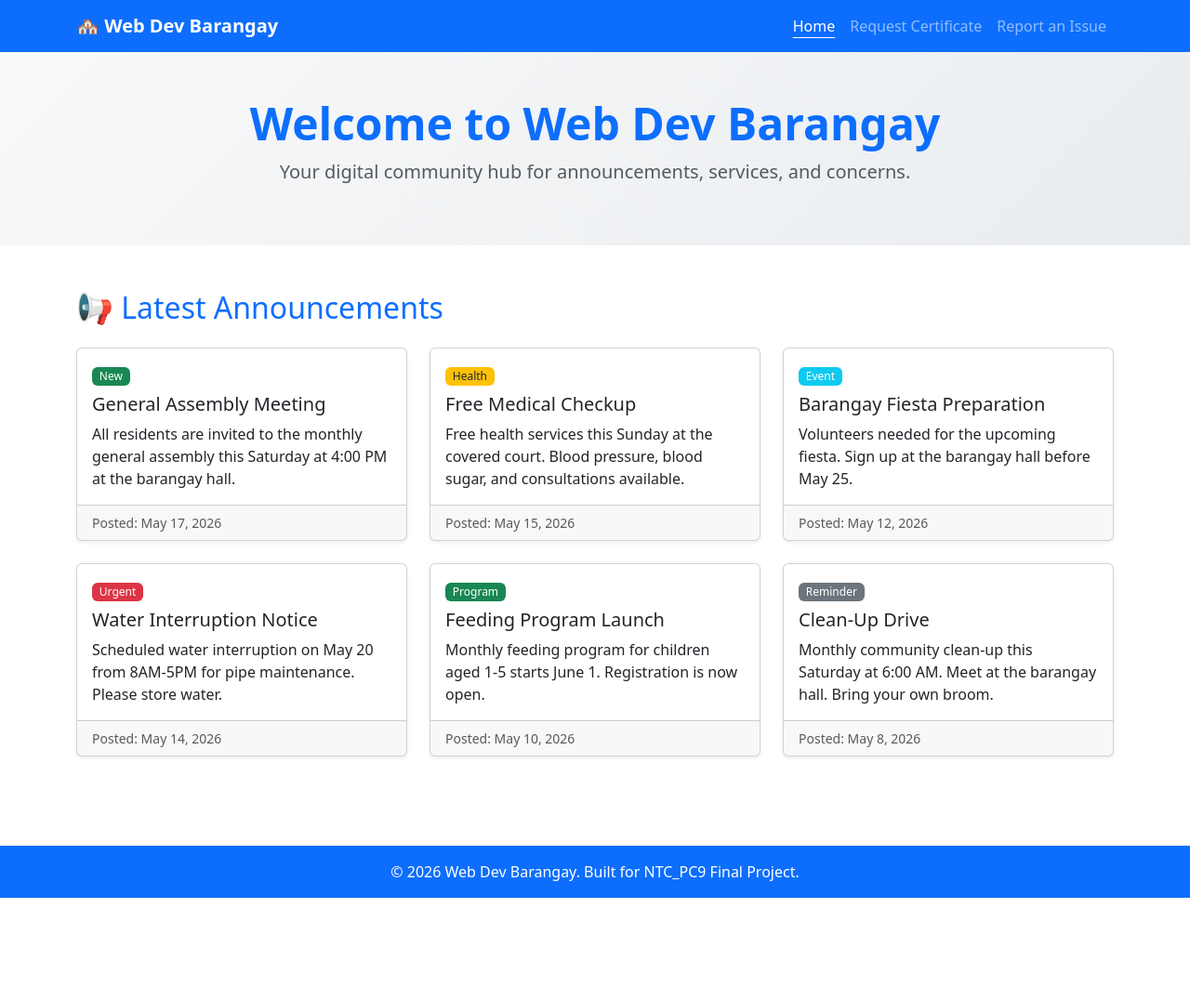
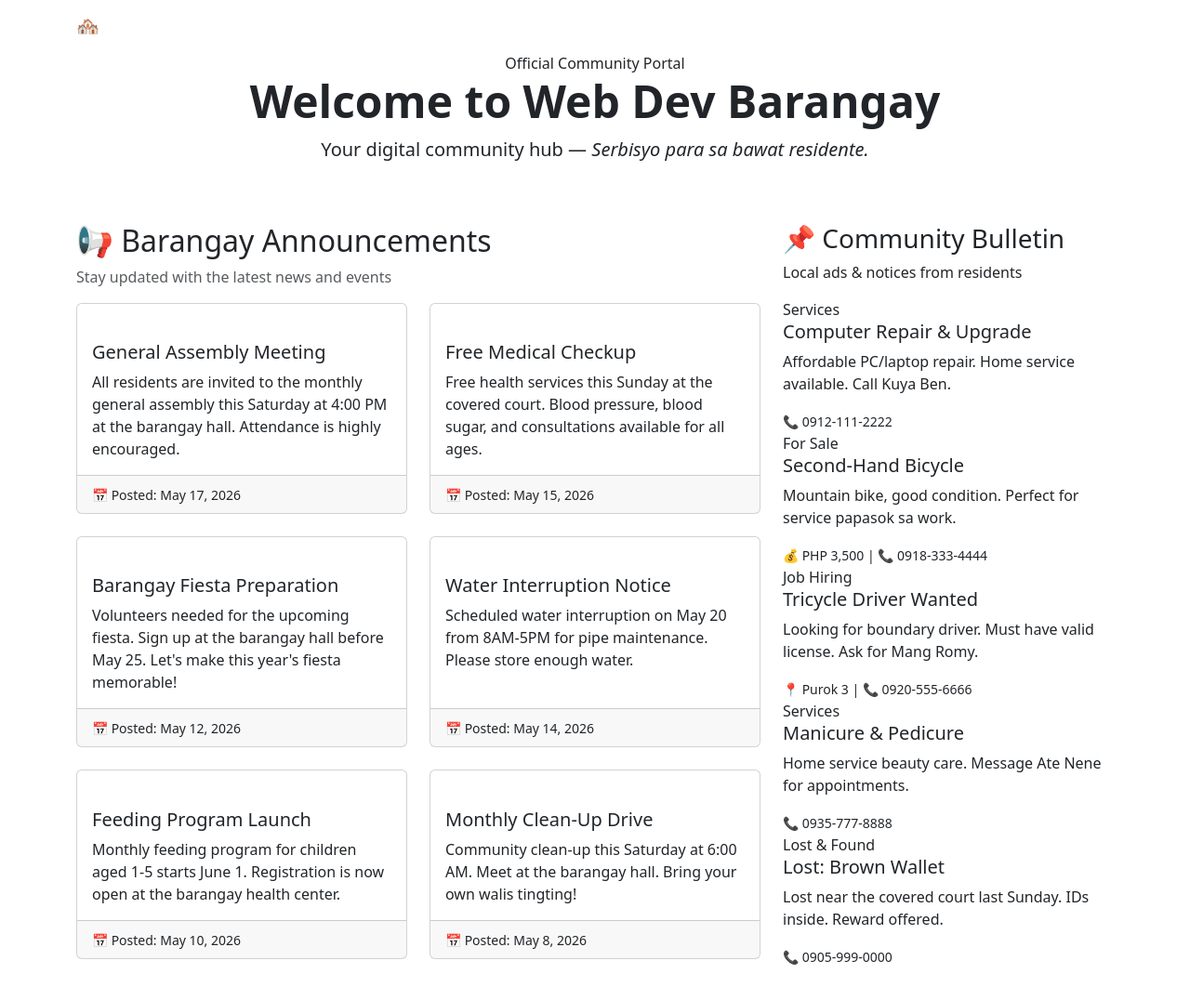
Before and after one commit to duckJays/web-dev-barangay, a plain HTML site: page index.html in a window 1280 px wide. Shown: the whole page at 93% size. Before the commit the page ends 966 px from the top, so only its background shows below. Drawn offline with nearby package versions, Linux system fonts and the light colour scheme.

Commit message:
Update index.html

```diff
--- a/index.html
+++ b/index.html
@@ -6,16 +6,18 @@
     <title>Web Dev Barangay - Home</title>
     <!-- Bootstrap CSS -->
     <link href="https://cdn.jsdelivr.net/npm/bootstrap@5.3.0/dist/css/bootstrap.min.css" rel="stylesheet">
+    <!-- Google Fonts -->
+    <link href="https://fonts.googleapis.com/css2?family=Merriweather:wght@400;700&family=Source+Sans+3:wght@400;600;700&display=swap" rel="stylesheet">
     <!-- Custom CSS -->
     <link rel="stylesheet" href="css/style.css">
 </head>
 <body>
 
-    <!-- ========== NAVBAR (Bootstrap Component #1) ========== -->
-    <nav class="navbar navbar-expand-lg navbar-dark bg-primary sticky-top">
+    <!-- ========== NAVBAR ========== -->
+    <nav class="navbar navbar-expand-lg navbar-dark sticky-top">
         <div class="container">
             <a class="navbar-brand fw-bold" href="index.html">
-                🏘️ Web Dev Barangay
+                <span class="brand-icon">🏘️</span> Web Dev Barangay
             </a>
             <button class="navbar-toggler" type="button" data-bs-toggle="collapse" data-bs-target="#navbarNav">
                 <span class="navbar-toggler-icon"></span>
@@ -37,111 +39,172 @@
     </nav>
 
     <!-- ========== HERO SECTION ========== -->
-    <header class="bg-light py-5 text-center">
+    <header class="hero-section text-center">
         <div class="container">
-            <h1 class="display-5 fw-bold text-primary">Welcome to Web Dev Barangay</h1>
-            <p class="lead text-muted">Your digital community hub for announcements, services, and concerns.</p>
+            <div class="hero-badge">Official Community Portal</div>
+            <h1 class="display-5 fw-bold">Welcome to Web Dev Barangay</h1>
+            <p class="lead">Your digital community hub — <em>Serbisyo para sa bawat residente.</em></p>
         </div>
     </header>
 
-    <!-- ========== ANNOUNCEMENTS SECTION ========== -->
+    <!-- ========== MAIN CONTENT ========== -->
     <main class="container my-5">
-        <h2 class="mb-4 text-primary">📢 Latest Announcements</h2>
+        <div class="row">
 
-        <!-- Bootstrap Grid + Cards (Bootstrap Component #2) -->
+            <!-- ===== LEFT COLUMN: Announcements ===== -->
+            <div class="col-12 col-lg-8">
+                <div class="section-header">
+                    <h2>📢 Barangay Announcements</h2>
+                    <p class="text-muted">Stay updated with the latest news and events</p>
+                </div>
+
                 <div class="row g-4" id="announcementContainer">
 
                     <!-- Card 1 -->
-            <div class="col-12 col-md-6 col-lg-4">
-                <div class="card h-100 shadow-sm">
+                    <div class="col-12 col-md-6">
+                        <div class="card announcement-card h-100">
                             <div class="card-body">
-                        <span class="badge bg-success mb-2">New</span>
+                                <span class="badge badge-urgent">Urgent</span>
                                 <h5 class="card-title">General Assembly Meeting</h5>
-                        <p class="card-text">All residents are invited to the monthly general assembly this Saturday at 4:00 PM at the barangay hall.</p>
+                                <p class="card-text">All residents are invited to the monthly general assembly this Saturday at 4:00 PM at the barangay hall. Attendance is highly encouraged.</p>
                             </div>
-                    <div class="card-footer text-muted small">
-                        Posted: May 17, 2026
+                            <div class="card-footer">
+                                <small>📅 Posted: May 17, 2026</small>
                             </div>
                         </div>
                     </div>
 
                     <!-- Card 2 -->
-            <div class="col-12 col-md-6 col-lg-4">
-                <div class="card h-100 shadow-sm">
+                    <div class="col-12 col-md-6">
+                        <div class="card announcement-card health h-100">
                             <div class="card-body">
-                        <span class="badge bg-warning text-dark mb-2">Health</span>
+                                <span class="badge badge-health">Health</span>
                                 <h5 class="card-title">Free Medical Checkup</h5>
-                        <p class="card-text">Free health services this Sunday at the covered court. Blood pressure, blood sugar, and consultations available.</p>
+                                <p class="card-text">Free health services this Sunday at the covered court. Blood pressure, blood sugar, and consultations available for all ages.</p>
                             </div>
-                    <div class="card-footer text-muted small">
-                        Posted: May 15, 2026
+                            <div class="card-footer">
+                                <small>📅 Posted: May 15, 2026</small>
                             </div>
                         </div>
                     </div>
 
                     <!-- Card 3 -->
-            <div class="col-12 col-md-6 col-lg-4">
-                <div class="card h-100 shadow-sm">
+                    <div class="col-12 col-md-6">
+                        <div class="card announcement-card event h-100">
                             <div class="card-body">
-                        <span class="badge bg-info mb-2">Event</span>
+                                <span class="badge badge-event">Event</span>
                                 <h5 class="card-title">Barangay Fiesta Preparation</h5>
-                        <p class="card-text">Volunteers needed for the upcoming fiesta. Sign up at the barangay hall before May 25.</p>
+                                <p class="card-text">Volunteers needed for the upcoming fiesta. Sign up at the barangay hall before May 25. Let's make this year's fiesta memorable!</p>
                             </div>
-                    <div class="card-footer text-muted small">
-                        Posted: May 12, 2026
+                            <div class="card-footer">
+                                <small>📅 Posted: May 12, 2026</small>
                             </div>
                         </div>
                     </div>
 
                     <!-- Card 4 -->
-            <div class="col-12 col-md-6 col-lg-4">
-                <div class="card h-100 shadow-sm">
+                    <div class="col-12 col-md-6">
+                        <div class="card announcement-card warning h-100">
                             <div class="card-body">
-                        <span class="badge bg-danger mb-2">Urgent</span>
+                                <span class="badge badge-warning-custom">Notice</span>
                                 <h5 class="card-title">Water Interruption Notice</h5>
-                        <p class="card-text">Scheduled water interruption on May 20 from 8AM-5PM for pipe maintenance. Please store water.</p>
+                                <p class="card-text">Scheduled water interruption on May 20 from 8AM-5PM for pipe maintenance. Please store enough water.</p>
                             </div>
-                    <div class="card-footer text-muted small">
-                        Posted: May 14, 2026
+                            <div class="card-footer">
+                                <small>📅 Posted: May 14, 2026</small>
                             </div>
                         </div>
                     </div>
 
                     <!-- Card 5 -->
-            <div class="col-12 col-md-6 col-lg-4">
-                <div class="card h-100 shadow-sm">
+                    <div class="col-12 col-md-6">
+                        <div class="card announcement-card program h-100">
                             <div class="card-body">
-                        <span class="badge bg-success mb-2">Program</span>
+                                <span class="badge badge-program">Program</span>
                                 <h5 class="card-title">Feeding Program Launch</h5>
-                        <p class="card-text">Monthly feeding program for children aged 1-5 starts June 1. Registration is now open.</p>
+                                <p class="card-text">Monthly feeding program for children aged 1-5 starts June 1. Registration is now open at the barangay health center.</p>
                             </div>
-                    <div class="card-footer text-muted small">
-                        Posted: May 10, 2026
+                            <div class="card-footer">
+                                <small>📅 Posted: May 10, 2026</small>
                             </div>
                         </div>
                     </div>
 
                     <!-- Card 6 -->
-            <div class="col-12 col-md-6 col-lg-4">
-                <div class="card h-100 shadow-sm">
+                    <div class="col-12 col-md-6">
+                        <div class="card announcement-card reminder h-100">
                             <div class="card-body">
-                        <span class="badge bg-secondary mb-2">Reminder</span>
-                        <h5 class="card-title">Clean-Up Drive</h5>
-                        <p class="card-text">Monthly community clean-up this Saturday at 6:00 AM. Meet at the barangay hall. Bring your own broom.</p>
+                                <span class="badge badge-reminder">Reminder</span>
+                                <h5 class="card-title">Monthly Clean-Up Drive</h5>
+                                <p class="card-text">Community clean-up this Saturday at 6:00 AM. Meet at the barangay hall. Bring your own walis tingting!</p>
                             </div>
-                    <div class="card-footer text-muted small">
-                        Posted: May 8, 2026
+                            <div class="card-footer">
+                                <small>📅 Posted: May 8, 2026</small>
                             </div>
                         </div>
                     </div>
 
                 </div>
+            </div>
+
+            <!-- ===== RIGHT COLUMN: Community Ads Sidebar ===== -->
+            <aside class="col-12 col-lg-4 mt-5 mt-lg-0">
+                <div class="ads-board">
+                    <div class="ads-board-header">
+                        <h3>📌 Community Bulletin</h3>
+                        <p>Local ads & notices from residents</p>
+                    </div>
+
+                    <!-- Ad 1 -->
+                    <div class="ad-item">
+                        <span class="ad-tag ad-tag-services">Services</span>
+                        <h5>Computer Repair & Upgrade</h5>
+                        <p>Affordable PC/laptop repair. Home service available. Call Kuya Ben.</p>
+                        <small>📞 0912-111-2222</small>
+                    </div>
+
+                    <!-- Ad 2 -->
+                    <div class="ad-item">
+                        <span class="ad-tag ad-tag-sale">For Sale</span>
+                        <h5>Second-Hand Bicycle</h5>
+                        <p>Mountain bike, good condition. Perfect for service papasok sa work.</p>
+                        <small>💰 PHP 3,500 | 📞 0918-333-4444</small>
+                    </div>
+
+                    <!-- Ad 3 -->
+                    <div class="ad-item">
+                        <span class="ad-tag ad-tag-jobs">Job Hiring</span>
+                        <h5>Tricycle Driver Wanted</h5>
+                        <p>Looking for boundary driver. Must have valid license. Ask for Mang Romy.</p>
+                        <small>📍 Purok 3 | 📞 0920-555-6666</small>
+                    </div>
+
+                    <!-- Ad 4 -->
+                    <div class="ad-item">
+                        <span class="ad-tag ad-tag-services">Services</span>
+                        <h5>Manicure & Pedicure</h5>
+                        <p>Home service beauty care. Message Ate Nene for appointments.</p>
+                        <small>📞 0935-777-8888</small>
+                    </div>
+
+                    <!-- Ad 5 -->
+                    <div class="ad-item">
+                        <span class="ad-tag ad-tag-lost">Lost & Found</span>
+                        <h5>Lost: Brown Wallet</h5>
+                        <p>Lost near the covered court last Sunday. IDs inside. Reward offered.</p>
+                        <small>📞 0905-999-0000</small>
+                    </div>
+
+                </div>
+            </aside>
+
+        </div>
     </main>
 
     <!-- ========== FOOTER ========== -->
-    <footer class="bg-primary text-white text-center py-3 mt-5">
+    <footer class="text-white text-center py-3 mt-5">
         <div class="container">
-            <p class="mb-0">&copy; 2026 Web Dev Barangay. Built for NTC_PC9 Final Project.</p>
+            <p class="mb-0">&copy; 2026 Web Dev Barangay. Built for NTC_PC9 Final Project. <br class="d-md-none"><span class="footer-tagline">Serbisyo para sa komunidad.</span></p>
         </div>
     </footer>
 
```
Lines whose indentation alone changed are shown as unchanged.
